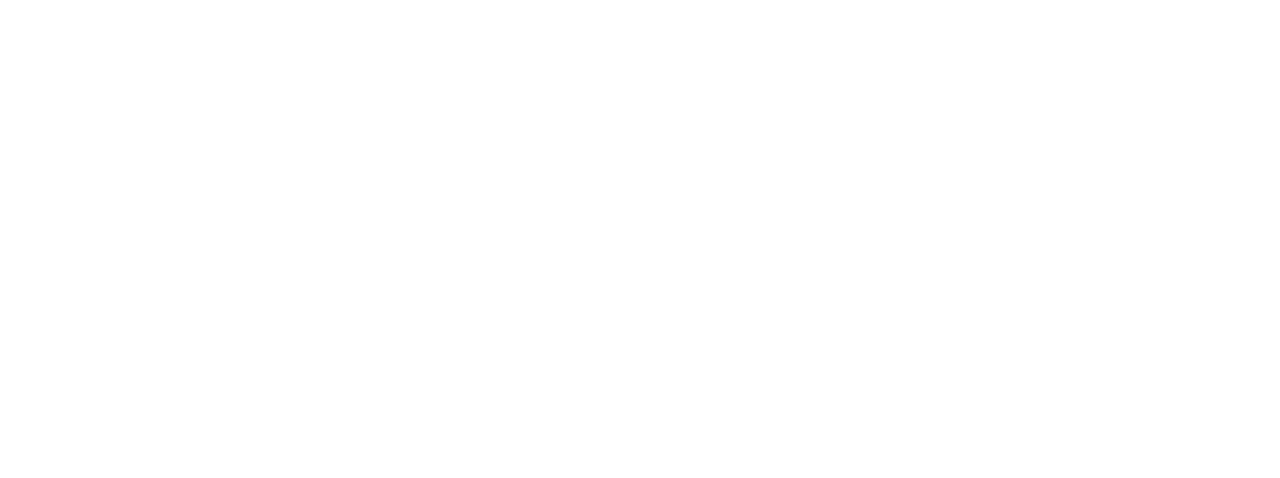
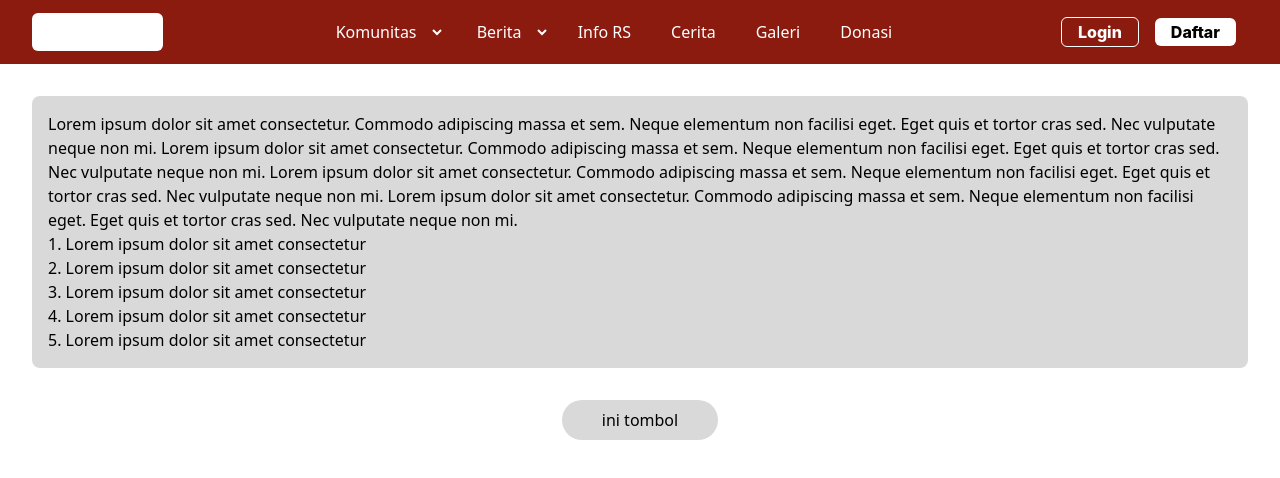
Before and after one commit to AbibGuardian50/Elgeka-FE, a Vue app: page /aturancerita in a window 1280 px wide. Before the commit this address had no page. Shown: the top 478 px of the page. Built offline with nearby package versions, Linux system fonts and the light colour scheme.

Commit message:
adding new pages

```diff
--- a/index.html
+++ b/index.html
@@ -2,9 +2,9 @@
 <html lang="en">
   <head>
     <meta charset="UTF-8">
-    <link rel="icon" href="/favicon.ico">
+    <link rel="icon" href="/elgeka-web/src/assets/medical.ico">
     <meta name="viewport" content="width=device-width, initial-scale=1.0">
-    <title>Vite App</title>
+    <title>ELGEKA Jawa Barat</title>
   </head>
   <body>
     <div id="app"></div>
--- /dev/null
+++ b/src/components/Aturancerita.vue
@@ -0,0 +1,36 @@
+<script>
+import Navbar from './Navbar.vue'
+
+export default {
+    components: {
+        Navbar
+    }
+}
+</script>
+
+<template>
+    <Navbar />
+
+    <div class="flex flex-col justify-center items-center">
+        <div class="m-8 rounded-lg p-4 bg-grey">
+            <p>Lorem ipsum dolor sit amet consectetur. Commodo adipiscing massa et sem. Neque elementum non facilisi eget.
+                Eget quis et tortor cras sed. Nec vulputate neque non mi. Lorem ipsum dolor sit amet consectetur. Commodo
+                adipiscing massa et sem. Neque elementum non facilisi eget. Eget quis et tortor cras sed. Nec vulputate
+                neque non mi. Lorem ipsum dolor sit amet consectetur. Commodo adipiscing massa et sem. Neque elementum non
+                facilisi eget. Eget quis et tortor cras sed. Nec vulputate neque non mi. Lorem ipsum dolor sit amet
+                consectetur. Commodo adipiscing massa et sem. Neque elementum non facilisi eget. Eget quis et tortor cras
+                sed. Nec vulputate neque non mi.</p>
+
+            <p>1. Lorem ipsum dolor sit amet consectetur</p>
+            <p>2. Lorem ipsum dolor sit amet consectetur</p>
+            <p>3. Lorem ipsum dolor sit amet consectetur</p>
+            <p>4. Lorem ipsum dolor sit amet consectetur</p>
+            <p>5. Lorem ipsum dolor sit amet consectetur</p>
+        </div>
+
+        <div class="">
+            <button class="bg-grey rounded-full py-2 px-10">ini tombol</button>
+        </div>
+
+    </div>
+</template>
--- a/src/components/Detailkegiatan.vue
+++ b/src/components/Detailkegiatan.vue
@@ -30,9 +30,9 @@
 
         <div>
 
-            <div class="grid grid-cols-2 gap-8 pb-4">
+            <div class="grid pt-12 grid-cols-2 gap-8 pb-4">
                 <div v-for="kegiatan in received_kegiatankomunitas" :key="kegiatan.id" class="flex items-start flex-col">
-                    <img class="pl-8 max-w-[500px] max-h-[300px]" :src="'https://elgeka-web-api-production.up.railway.app/' + kegiatan.image_url" alt="" srcset="">
+                    <img class="pl-8 w-[619px] h-[340px] overflow-hidden" :src="'https://elgeka-web-api-production.up.railway.app/' + kegiatan.image_url" alt="" srcset="">
                     <div class="pl-8">
                         <p class="font-poppins font-semibold text-4xl text-red">{{ kegiatan.title }}</p>
                         <p class="font-poppins font-normal leading-6 text-base py-4">{{ kegiatan.content }}.</p>
--- a/src/components/HomePage.vue
+++ b/src/components/HomePage.vue
@@ -86,8 +86,9 @@
       <p class="font-poppins font-medium text-2xl pb-4">Berita</p>
       <div class="flex justify-between items-center">
         <p class="font-poppins font-semibold text-5xl text-red  ">Disini Berita</p>
-       <router-link to="/perkembangancml"><button type="button" class="bg-red text-white py-2 px-8 mr-8 rounded-full font-poppins text-2xl">Lihat
-          Semua</button></router-link>
+        <router-link to="/perkembangancml"><button type="button"
+            class="bg-red text-white py-2 px-8 mr-8 rounded-full font-poppins text-2xl">Lihat
+            Semua</button></router-link>
       </div>
 
     </div>
--- a/src/components/Navbar.vue
+++ b/src/components/Navbar.vue
@@ -11,10 +11,15 @@
                     <div class="hidden sm:ml-6 sm:block">
                         <div class="flex space-x-4">
                             <!-- Current: "bg-gray-900 text-white", Default: "text-gray-300 hover:bg-gray-700 hover:text-white" -->
-                            <router-link to="/" class="text-white rounded-md px-3 py-2 text-sm font-medium"
-                                aria-current="page">Komunitas</router-link>
-                            <router-link to="/perkembangancml"
-                                class="text-white hover:bg-gray-700 hover:text-white rounded-md px-3 py-2 text-sm font-medium">Berita</router-link>
+                            <select class="bg-red text-white rounded-md px-3 py-2 text-sm font-medium" name="" id="">
+                                <option value="" selected><router-link to="/" class=""
+                                        aria-current="page">Komunitas</router-link></option>
+                            </select>
+
+                            <select class="bg-red text-white rounded-md px-3 py-2 text-sm font-medium" name="" id="">
+                               <option value="" selected><router-link to="/perkembangancml">Berita</router-link></option>
+                            </select>
+
                             <a href=""
                                 class="text-white hover:bg-gray-700 hover:text-white rounded-md px-3 py-2 text-sm font-medium">Info
                                 RS</a>
@@ -52,4 +57,5 @@
       <a href="#" class="text-gray-300 hover:bg-gray-700 hover:text-white block rounded-md px-3 py-2 text-base font-medium">Calendar</a>
     </div
   </div>>-->
-</nav></template>
+    </nav>
+</template>
--- a/src/components/PerkembanganCML.vue
+++ b/src/components/PerkembanganCML.vue
@@ -123,7 +123,7 @@
 
             <div class="grid grid-cols-2 gap-8 pb-4" v-show="pilih_kategori === null">
                 <div v-for="berita in received_beritaumum" :key="berita.id" class="flex items-center flex-col">
-                    <img class="max-w-[500px] max-h-[300px]" :src="'https://elgeka-web-api-production.up.railway.app/' + berita.image_url" alt="" srcset="">
+                    <img class="w-[619px] h-[320px]" :src="'https://elgeka-web-api-production.up.railway.app/' + berita.image_url" alt="" srcset="">
                     <p class="font-poppins font-semibold text-4xl text-center text-red">{{ berita.title }}</p>
                     <p class="font-poppins font-normal leading-6 text-base text-center py-4 mx-8">{{ berita.content }}.</p>
                     <button type="button" class="bg-red text-white py-2 px-16 rounded-full">Detailed View</button>
@@ -132,7 +132,7 @@
 
             <div class="grid grid-cols-2 gap-8 pb-4" v-show="pilih_kategori === 'perkembanganKomunitas'">
                 <div v-for="berita in received_beritaKomunitas" :key="berita.id" class="flex items-center flex-col">
-                    <img class="max-w-[500px] max-h-[300px]" :src="'https://elgeka-web-api-production.up.railway.app/' + berita.image_url" alt="" srcset="">
+                    <img class="w-[619px] h-[320px]" :src="'https://elgeka-web-api-production.up.railway.app/' + berita.image_url" alt="" srcset="">
                     <p class="font-poppins font-semibold text-4xl text-center text-red">{{ berita.title }}</p>
                     <p class="font-poppins font-normal leading-6 text-base text-center py-4 mx-8">{{ berita.content }}.</p>
                     <button type="button" class="bg-red text-white py-2 px-16 rounded-full">Detailed View</button>
@@ -141,7 +141,7 @@
 
             <div class="grid grid-cols-2 gap-8 pb-4" v-show="pilih_kategori === 'perkembanganCML'">
                 <div v-for="berita in received_beritaCML" :key="berita.id" class="flex items-center flex-col">
-                    <img class="max-w-[500px] max-h-[300px]" :src="'https://elgeka-web-api-production.up.railway.app/' + berita.image_url" alt="" srcset="">
+                    <img class="w-[619px] h-[320px]" :src="'https://elgeka-web-api-production.up.railway.app/' + berita.image_url" alt="" srcset="">
                     <p class="font-poppins font-semibold text-4xl text-center text-red">{{ berita.title }}</p>
                     <p class="font-poppins font-normal leading-6 text-base text-center py-4 mx-8">{{ berita.content }}.</p>
                     <button type="button" class="bg-red text-white py-2 px-16 rounded-full">Detailed View</button>
--- a/src/router/index.js
+++ b/src/router/index.js
@@ -10,6 +10,15 @@
       // this generates a separate chunk (About.[hash].js) for this route
       // which is lazy-loaded when the route is visitedcd .
       component: () => import('../views/HomePage.vue')
+    },
+
+    {
+      path: '/aturancerita',
+      name: 'aturancerita',
+      // route level code-splitting
+      // this generates a separate chunk (About.[hash].js) for this route
+      // which is lazy-loaded when the route is visitedcd .
+      component: () => import('../views/Aturancerita.vue')
     },
 
     {
--- /dev/null
+++ b/src/views/Aturancerita.vue
@@ -0,0 +1,9 @@
+<script setup>
+import Aturancerita from '../components/Aturancerita.vue'
+</script>
+
+<template>
+    <main>
+        <Aturancerita />
+    </main>
+</template>
--- a/tailwind.config.js
+++ b/tailwind.config.js
@@ -28,6 +28,8 @@
       'lightwhite': 'rgba(255, 255, 255, 0.7)',
       'lightgrey': '#F6F6F6',
       'bluegrey': '#64748b',
+      'grey': '#D9D9D9',
+
 
     },
     fontFamily: {
```
Also changed, not shown: 1 other file (tests, documents, lock files or other folders).
